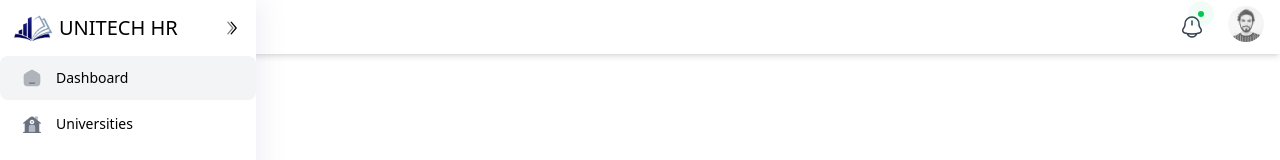
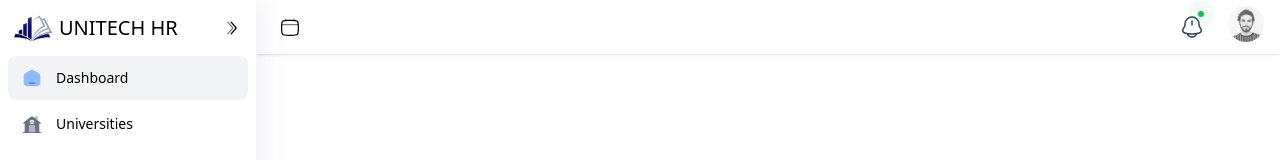
Before and after one commit to jayr-o1/capstone-unitechhr-admin, a React (Vite) app: page / in a window 1280 px wide. Both pictures are taken after a click on the button "Dashboard". Shown: the top 160 px of the page. Built offline with nearby package versions, Linux system fonts and the light colour scheme.

Commit message:
finished sidebar

```diff
--- /dev/null
+++ b/src/assets/icons/CalendarIcon.jsx
@@ -0,0 +1,38 @@
+const CalendarIcon = () => (
+    <svg
+        width="20"
+        height="20"
+        viewBox="0 0 24 24"
+        fill="none"
+        xmlns="http://www.w3.org/2000/svg"
+    >
+        <path
+            d="M2 12C2 8.22876 2 6.34315 3.17157 5.17157C4.34315 4 6.22876 4 10 4H14C17.7712 4 19.6569 4 20.8284 5.17157C22 6.34315 22 8.22876 22 12V14C22 17.7712 22 19.6569 20.8284 20.8284C19.6569 22 17.7712 22 14 22H10C6.22876 22 4.34315 22 3.17157 20.8284C2 19.6569 2 17.7712 2 14V12Z"
+            stroke="currentColor"
+            strokeWidth="1.5"
+        />
+        <path
+            opacity="0.5"
+            d="M7 4V2.5"
+            stroke="currentColor"
+            strokeWidth="1.5"
+            strokeLinecap="round"
+        />
+        <path
+            opacity="0.5"
+            d="M17 4V2.5"
+            stroke="currentColor"
+            strokeWidth="1.5"
+            strokeLinecap="round"
+        />
+        <path
+            opacity="0.5"
+            d="M2 9H22"
+            stroke="currentColor"
+            strokeWidth="1.5"
+            strokeLinecap="round"
+        />
+    </svg>
+);
+
+export default CalendarIcon;
--- a/src/components/Layout.jsx
+++ b/src/components/Layout.jsx
@@ -18,7 +18,11 @@ const Layout = ({ children }) => {
             />
 
             {/* Main Content */}
-            <div className="flex-1 flex flex-col overflow-hidden">
+            <div
+                className={`flex-1 flex flex-col overflow-hidden transition-all duration-300 ${
+                    isSidebarOpen ? "ml-64" : "ml-16"
+                }`}
+            >
                 {/* Header */}
                 <Header
                     isSidebarOpen={isSidebarOpen}
--- a/src/components/Layouts/Header.jsx
+++ b/src/components/Layouts/Header.jsx
@@ -1,5 +1,6 @@
 import React, { useState, useEffect, useRef } from "react";
 
+import CalendarIcon from "../../assets/icons/CalendarIcon";
 import NotificationIcon from "../../assets/icons/NotificationIcon";
 import ProfileIcon from "../../assets/icons/ProfileIcon";
 import SignOutIcon from "../../assets/icons/SignOutIcon";
@@ -68,9 +69,17 @@ const Header = ({ isSidebarOpen, toggleSidebar }) => {
     }, []);
 
     return (
-        <header className="bg-white shadow-md px-2 py-1.5 flex items-center justify-between bg-black pl-8 pr-4 z-40">
+        <header className="bg-white shadow-sm px-2 py-1.5 flex items-center justify-between bg-black pl-4 pr-4 z-40">
             {/* Logo and Sidebar Toggle */}
-            <div className="flex items-center"></div>
+            <div className="flex items-center">
+                {/* Calendar Icon */}
+                <a
+                    href="apps-calendar.html"
+                    className="block rounded-full bg-white-light/40 p-2 hover:bg-white-light/90 hover:text-primary dark:bg-dark/40 dark:hover:bg-dark/60"
+                >
+                    <CalendarIcon />
+                </a>
+            </div>
 
             {/* Notification and Profile */}
             <div className="flex items-center space-x-4">
--- a/src/components/Layouts/Sidebar.jsx
+++ b/src/components/Layouts/Sidebar.jsx
@@ -25,7 +25,12 @@ const Sidebar = ({ isSidebarOpen, toggleSidebar }) => {
             label: "Dashboard",
             icon: (
                 <svg
-                    className="shrink-0 group-hover:text-blue-500 text-gray-500 transition-colors duration-300"
+                    className={`shrink-0 ${
+                        activeLink === "dashboard" ||
+                        activeDropdown === "dashboard"
+                            ? "text-blue-500"
+                            : "text-gray-500"
+                    } group-hover:text-blue-500 transition-colors duration-300`}
                     width="20"
                     height="20"
                     viewBox="0 0 24 24"
@@ -49,7 +54,12 @@ const Sidebar = ({ isSidebarOpen, toggleSidebar }) => {
             label: "Universities",
             icon: (
                 <svg
-                    className="shrink-0 group-hover:text-blue-500 text-gray-500 transition-colors duration-300"
+                    className={`shrink-0 ${
+                        activeLink === "universities" ||
+                        activeDropdown === "universities"
+                            ? "text-blue-500"
+                            : "text-gray-500"
+                    } group-hover:text-blue-500 transition-colors duration-300`}
                     width="20"
                     height="20"
                     viewBox="0 0 24 24"
@@ -170,9 +180,7 @@ const Sidebar = ({ isSidebarOpen, toggleSidebar }) => {
                             <button
                                 type="button"
                                 className={`nav-link w-full flex items-center justify-between p-3 transition-all duration-300 relative z-10 ${
-                                    activeLink === item.id
-                                        ? "bg-gray-100 rounded-lg"
-                                        : ""
+                                    activeLink === item.id ? "" : ""
                                 }`}
                                 onClick={(e) => {
                                     e.stopPropagation();
@@ -182,7 +190,12 @@ const Sidebar = ({ isSidebarOpen, toggleSidebar }) => {
                             >
                                 {/* Pseudo-element for border background */}
                                 <div
-                                    className="absolute inset-y-0 left-2 right-2 bg-gray-100 opacity-0 group-hover:opacity-100 group-focus:opacity-100 transition-opacity duration-300 rounded-lg -z-10 cursor-pointer"
+                                    className={`absolute inset-y-0 left-2 right-2 bg-gray-100 opacity-0 ${
+                                        activeLink === item.id ||
+                                        activeDropdown === item.id
+                                            ? "opacity-100"
+                                            : "group-hover:opacity-100"
+                                    } transition-opacity duration-300 rounded-lg -z-10 cursor-pointer`}
                                     aria-hidden="true"
                                 ></div>
 
```
